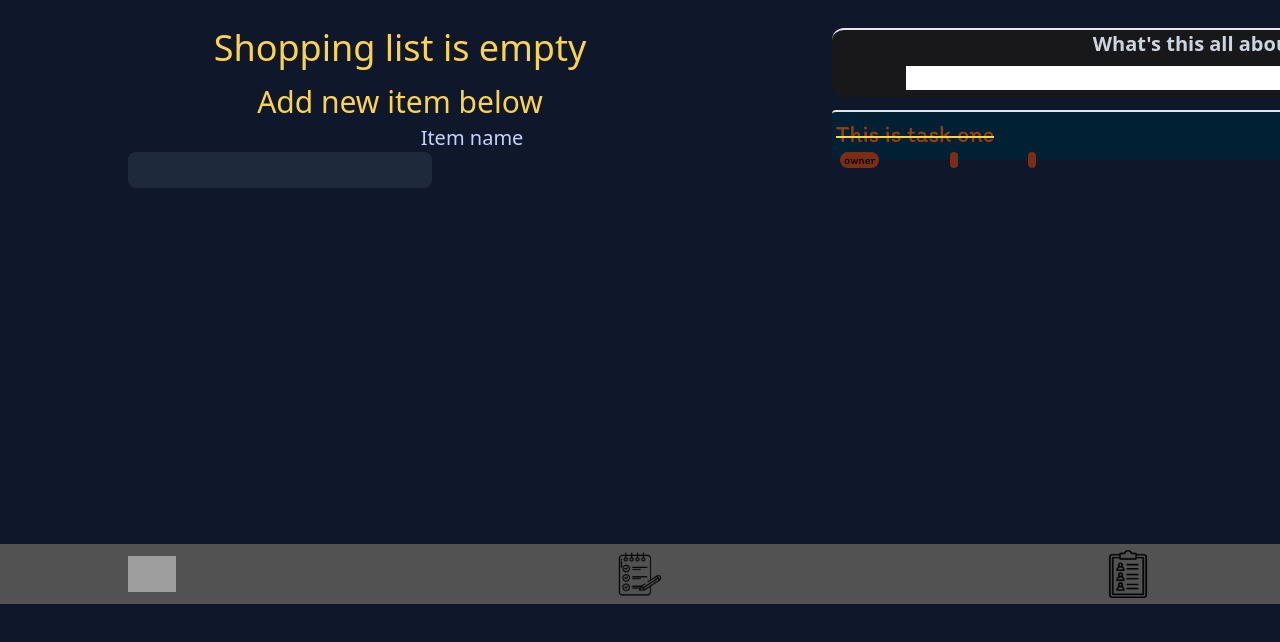
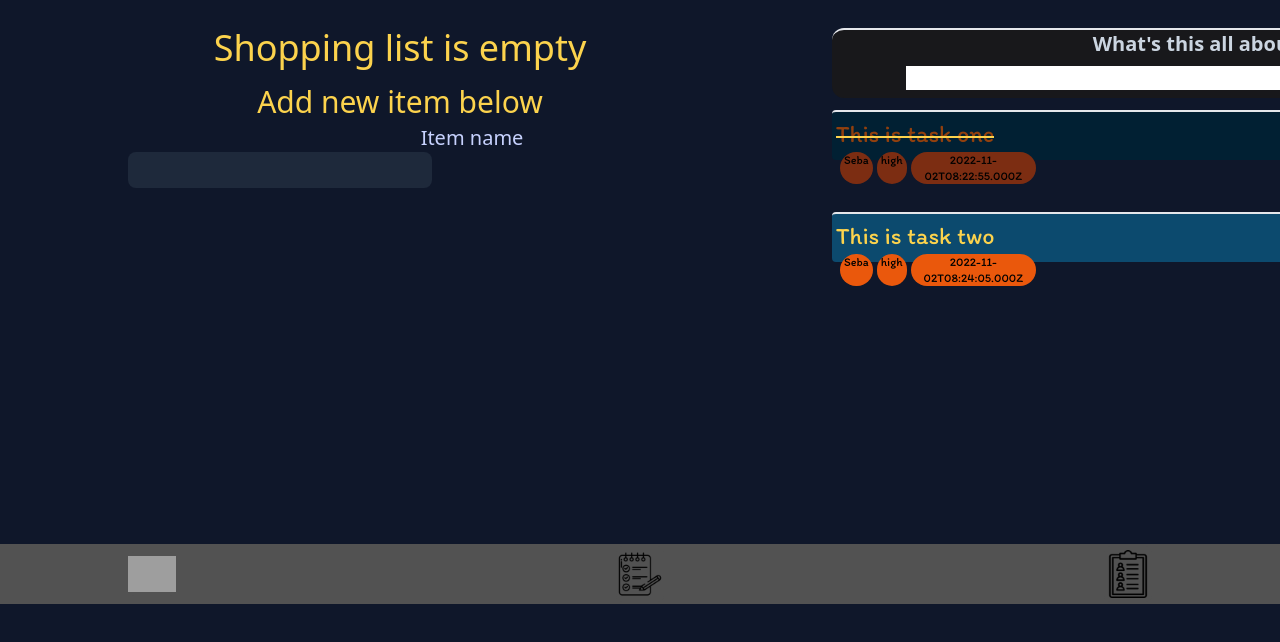
Before and after one commit to SebaJelonek/doTo, a React (Vite) app in the folder front/: page / in a window 1280 px wide. Shown: the top 642 px of the page. Built offline with nearby package versions, Linux system fonts and the light colour scheme; no server answers; grey boxes are pictures that could not be loaded.

Commit message:
FRONT - work with label and input of them | fixed deadline label | all the inputs are submited to to the task element now

```diff
--- a/front/src/Views/CheckList/CheckList.tsx
+++ b/front/src/Views/CheckList/CheckList.tsx
@@ -6,12 +6,11 @@ import { useFetchTasks } from './Logic/useFetchTasks';
 import { submitTask } from './Logic/submitTask';
 import { deleteTask } from './Logic/deleteTask';
 import deleteIcon from '../../assets/Icons/delete.png';
-import Form from '../../components/Form/InputField';
 import { MultInput } from './Layout/MultInput/MultInput';
 import { BACKEND_ATOM, UserAtom } from '../../Atoms';
 
 
-let taskArrayType: { id: number; task: string; isChecked: boolean; deadLine: number, owner: string, creator: string, priority: string }[];
+let taskArrayType: { id: number; task: string; isChecked: boolean; deadline: number, owner: string, creator: string, priority: string }[];
 
 const CheckList: React.FC = () => {
   const fetchedTasks = useFetchTasks();
@@ -27,19 +26,19 @@ const CheckList: React.FC = () => {
     setTaskArray(fetchedTasks);
   }, [fetchedTasks]);
 
-  const submitHandler = (taskName:string, owner:string, deadLine:number, priority: string) => {
-    const createDate = Date.now();
-    submitTask(taskName, deadLine, owner, priority, creator, BACKEND);
+  const submitHandler = (taskName:string, owner:string, deadline:number, priority: string) => {
+    submitTask(taskName, deadline, owner, priority, creator, BACKEND);
+    console.log(`task: ${taskName}\ndeadline: ${deadline}\nowner: ${owner}\npriority: ${priority}\ncreator: ${creator}`)
     setTaskArray((prevState) => [
       ...prevState,
       {
         id: Math.random()*1000,
         task: taskName,
         isChecked: false,
-        deadLine: Date.now(),
-        owner: "Seba",
-        creator: "Ada",
-        priority: "high"
+        deadline,
+        owner,
+        creator,
+        priority
       },
     ]);
   };
@@ -60,7 +59,7 @@ const CheckList: React.FC = () => {
         <Fragment>
           <MultInput onSubmit={submitHandler}/>
           {/* <Form name='Enter task' type='text' onSubmitHandler={submitHandler} /> */}
-          {taskArray.map(({ id, task, isChecked, deadLine }) => {
+          {taskArray.map(({ id, task, isChecked, deadline, owner, priority }) => {
 
             return (
               <CheckListElement
@@ -68,7 +67,9 @@ const CheckList: React.FC = () => {
                 id={id}
                 task={task}
                 isChecked={isChecked}
-                deadLine={deadLine}
+                owner={owner}
+                priority={priority}
+                deadline={deadline}
                 onDelete={onDelete}
               />
             );
--- a/front/src/Views/CheckList/Layout/CheckListElement/CheckListElement.tsx
+++ b/front/src/Views/CheckList/Layout/CheckListElement/CheckListElement.tsx
@@ -1,33 +1,39 @@
-import React, { Fragment, useState } from 'react';
+import React, { useState } from 'react';
 import { CheckBox } from '../CheckBox/CheckBox';
 import { CheckListTask } from '../CheckListTask/CheckListTask';
 import { DeleteCheckListElement } from '../DeleteCheckListElement/DeleteCheckListElement';
 import {LabelContainer} from '../Lable/LabelContainer';
 
-const labelArray:[{type:"owner", text:string, id:number}, {type:"deadline",text:string,id:number}, {type:"priority",text:string,id:number}] = [{type:"owner",text:"Seba", id:1}, {type:"deadline",text:"2025-04-18T16:34",id:2}, {type:"priority",text:"Do",id:3}]
+
+
 
 
 interface Props {
   id: number;
   task: string;
   isChecked: boolean;
-  deadLine: number;
-  onDelete: (id: number, deadLine: number) => void;
+  deadline: number;
+  owner: string;
+  priority:string;
+  onDelete: (id: number, deadline: number) => void;
 }
 
 export const CheckListElement: React.FC<Props> = ({
   id,
   task,
   isChecked,
-  deadLine,
+  owner,
+  priority,
+  deadline,
   onDelete,
 }) => {
   const [checked, setChecked] = useState(isChecked);
   const [trash, setTrash] = useState(false);
-
+  const deadlineString = deadline.toString()
+  const labels = {owner, priority, deadline:deadlineString}
 
   const deleteFunc = () => {
-    onDelete(id, deadLine);
+    onDelete(id, deadline);
   };
 
   const showDeleteButton = (e: React.MouseEvent<HTMLDivElement>) => {
@@ -44,7 +50,7 @@ export const CheckListElement: React.FC<Props> = ({
         {!trash && <CheckBox onContextMenu={showDeleteButton} checked={checked} setChecked={setChecked} />}
         {trash && <DeleteCheckListElement deleteFunc={deleteFunc} />}
       </div>
-      <LabelContainer labelArray={labelArray} checked={checked}/>
+      <LabelContainer labels={labels} checked={checked}/>
     </div>
   );
 };
--- a/front/src/Views/CheckList/Layout/Lable/Label.tsx
+++ b/front/src/Views/CheckList/Layout/Lable/Label.tsx
@@ -1,23 +1,21 @@
-import React, { useLayoutEffect, useRef, useState } from 'react';
+import React from 'react';
 
 interface Props{
-    owner?: string
-    deadline?:string
-    priority?: string
-    id: number
+    owner: string
+    deadline:string
+    priority: string
     checked: boolean
 }
 
 const defaultClass = `bg-orange-600 rounded-3xl text-xs px-1 font-mono mr-1`
 
-export const Label: React.FC<Props> = ({owner,deadline,priority,id,checked}) => {
- if (owner !== null) {
-    return <div style={{fontFamily: "Itim"}} className={checked?`bg-orange-900 rounded-3xl text-xs px-1 font-mono mr-1`:defaultClass}>{owner}</div>
- } else if (priority !== null) {
-    return <div style={{fontFamily: "Itim"}} className={checked?`bg-orange-900 rounded-3xl text-xs px-1 font-mono mr-1`:defaultClass}>{priority}</div>
- } else {
-    return <div style={{fontFamily: "Itim"}} className={checked?`bg-orange-900 rounded-3xl text-xs px-1 font-mono mr-1`:defaultClass}>{deadline}</div>
- }
+export const Label: React.FC<Props> = ({owner, deadline, priority, checked}) => {
+   const date = new Date(parseInt(deadline))
 
+return  <>
+         <div style={{fontFamily: "Itim"}} className={checked?`bg-orange-900 rounded-3xl text-xs px-1 font-mono mr-1`:defaultClass}>{owner}</div>
+         <div style={{fontFamily: "Itim"}} className={checked?`bg-orange-900 rounded-3xl text-xs px-1 font-mono mr-1`:defaultClass}>{priority}</div>
+         <div style={{fontFamily: "Itim"}} className={checked?`bg-orange-900 rounded-3xl text-xs px-1 font-mono mr-1`:defaultClass}>{date.toISOString()}</div>
+ </>
 
 };
--- a/front/src/Views/CheckList/Layout/Lable/LabelContainer.tsx
+++ b/front/src/Views/CheckList/Layout/Lable/LabelContainer.tsx
@@ -1,26 +1,21 @@
-import React, {useEffect, useRef, useState} from 'react';
 import { Label } from "./Label";
 
 interface Props{
-    labelArray: [{type:"owner", text:string, id:number}, {type:"deadline",text:string,id:number}, {type:"priority",text:string,id:number}]
+    labels: {
+      owner: string;
+      deadline: string;
+      priority: string;
+  }
     checked: boolean
 }
 
-export const LabelContainer: React.FC<Props> = ({labelArray, checked}) => {
-    const parentRef = useRef(null);
-    const [height, setHeight] = useState(0);
+export const LabelContainer: React.FC<Props> = ({labels, checked}) => {
 
-    useEffect(() => {
-      if (parentRef.current) {
-        // setHeight(parentRef.current.height);
-      }
-    },[]);
+  const {owner, deadline, priority} = labels
 
  return (
   <div className='relative -top-2 flex justify-between w-52 self-start pl-2'>
-    <Label owner={labelArray[0].type} id={labelArray[0].id} checked={checked}/>
-    <Label deadline={labelArray[1].type} id={labelArray[1].id} checked={checked}/>
-    <Label priority={labelArray[2].type} id={labelArray[2].id} checked={checked}/>
+    <Label owner={owner}  priority={priority} deadline={deadline} checked={checked}/>
   </div>
  )
 };
--- a/front/src/Views/CheckList/Layout/MultInput/MultInput.tsx
+++ b/front/src/Views/CheckList/Layout/MultInput/MultInput.tsx
@@ -1,4 +1,4 @@
-import React, { useState } from "react";
+import React, { useEffect, useState } from "react";
 
 
 interface Props {
@@ -15,11 +15,19 @@ export const MultInput: React.FC<Props> = ({ onSubmit }) => {
   const [owner, setOwner] = useState("");
   const [deadLine, setDeadLine] = useState("");
   const [priority, setPriority] = useState("");
+  const [priorityMarkerString, setPriorityMarkerString] = useState("")
 
 
   function onSubmitHandler(e: React.FormEvent<HTMLFormElement>) {
     e.preventDefault();
-    onSubmit(taskName, owner, parseInt(deadLine), priority);
+    console.log(`${taskName}\n ${owner}\n unparsed: ${deadLine}\nparsed: ${Date.parse(deadLine)}\n ${priority}`);
+    console.log(Date.parse(deadLine));
+
+    onSubmit(taskName, owner, Date.parse(deadLine), priorityMarkerString);
+    setTaskName("")
+    setOwner("")
+    setDeadLine("")
+    setPriority("")
   }
   function onNameChangeHandler(e: React.ChangeEvent<HTMLInputElement>) {
     setTaskName(e.currentTarget.value);
@@ -29,26 +37,33 @@ export const MultInput: React.FC<Props> = ({ onSubmit }) => {
   }
   function onDeadLineChangeHandler(e: React.ChangeEvent<HTMLInputElement>) {
     setDeadLine(e.currentTarget.value);
-
-    console.log(deadLine);
   }
 
   function onRangeChangeHandler(e: React.ChangeEvent<HTMLInputElement>) {
     setPriority(e.currentTarget.value);
-    console.log(priority);
   }
 
-  function priorityMarker(priorityString: string) {
-    const priority = parseInt(priorityString);
-
-    if (priority < 33) return "No";
-    else if (priority >= 33 && priority < 66) return "Maybe";
-    else return "Yes";
-  }
+  useEffect(()=>{
+    function priorityMarker(priorityString: string) {
+      const priority = parseInt(priorityString);
+      if (priority < 33) {
+          setPriorityMarkerString("No")
+          return "No"
+        }
+      else if (priority >= 33 && priority < 66) {
+        setPriorityMarkerString("Maybe")
+        return "Maybe"
+      }
+      else {
+        setPriorityMarkerString("Yes")
+        return "Yes"
+      }
+    }
+    priorityMarker(priority)
+  }, [priority])
 
   function priorityMarkerColor(priorityString: string) {
     const priority = parseInt(priorityString);
-
     if (priority < 33) return "text-lime-600";
     else if (priority >= 33 && priority < 66) return "text-yellow-600";
     else return "text-rose-800";
@@ -140,8 +155,9 @@ export const MultInput: React.FC<Props> = ({ onSubmit }) => {
               priority
             )} mb-2 text-4xl font-semibold`}
           >
-            {priorityMarker(priority)}
+            {priorityMarkerString}
           </h2>
+          <button type="submit" className="text-slate-200 bg-slate-800 border-fuchsia-200 rounded p-1 mb-2 border">Add a Task</button>
         </div>
       </form>
     </div>
--- a/front/src/Views/CheckList/Logic/useFetchTasks.tsx
+++ b/front/src/Views/CheckList/Logic/useFetchTasks.tsx
@@ -4,11 +4,12 @@ import { BACKEND_ATOM, SheetIDAtom } from '../../../Atoms';
 import { useFetch } from '../../../Fetch';
 
 interface Tasks {
-  tasks: { id: number; task: string; isChecked: boolean; deadLine: number, owner: string, creator: string, priority: string }[];
+  tasks: { id: number; task: string; isChecked: boolean; deadline: number, owner: string, creator: string, priority: string }[];
 }
 
 const initialTaskArray = [
-  { id: 1, task: 'This is task one', isChecked: true, deadLine: Date.now(), owner: "Seba", creator: "Ada", priority: "high" },
+  { id: 1, task: 'This is task one', isChecked: true, deadline: Date.now(), owner: "Seba", creator: "Ada", priority: "high" },
+  { id: 2, task: 'This is task two', isChecked: false, deadline: Date.now()+70000, owner: "Seba", creator: "Ada", priority: "high" },
 ];
 
 export function useFetchTasks() {
```
